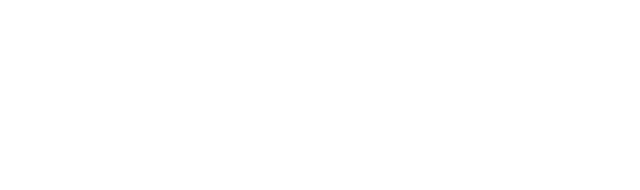
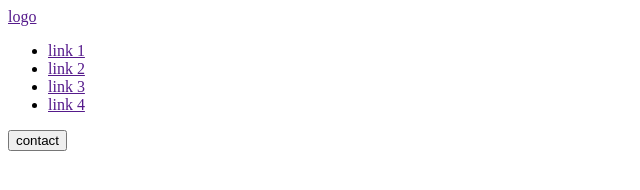
Before and after one commit to freshjsftm/flex_practice_2, a plain HTML site: page index.html in a window 1280 px wide. Shown: the whole page, without its empty margins (0-640 px from the left). Drawn offline with Linux system fonts and the light colour scheme.

Commit message:
Add logic for html

```diff
--- a/index.html
+++ b/index.html
@@ -8,7 +8,18 @@
   <link rel="stylesheet" href="./assets/css/style.css">
   <title>Flexbox responsive homework</title>
 </head>
-<body>
-
+  <header class="header">
+    <div class="logo"><a href="">logo</a></div>
+    <nav class="nav">
+      <ul class="nav-list">
+        <li class="nav-list-item"><a href="" class="nav-list-link">link 1</a></li>
+        <li class="nav-list-item"><a href="" class="nav-list-link">link 2</a></li>
+        <li class="nav-list-item"><a href="" class="nav-list-link">link 3</a></li>
+        <li class="nav-list-item"><a href="" class="nav-list-link">link 4</a></li>
+      </ul>
+    </nav>
+    <button class="contact-btn"><a href="" class="contact-link"></a>contact</button>
+  </header>
+  <main class="main"></main>
 </body>
 </html>
```
